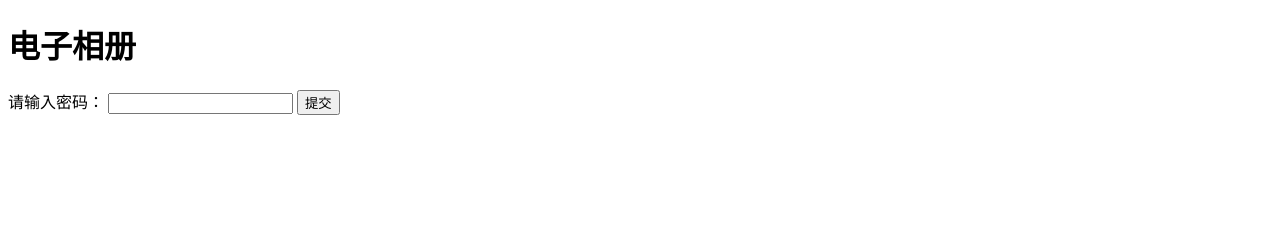
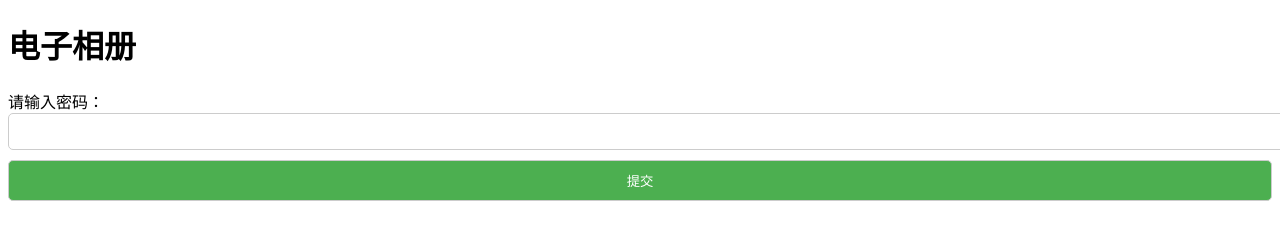
Before and after one commit to DrakeRemory/loveuuu, a plain HTML site: page index.html in a window 1280 px wide. Drawn offline with Linux system fonts and the light colour scheme.

Commit message:
index.html

```diff
--- a/index.html
+++ b/index.html
@@ -3,7 +3,24 @@
 <head>
   <title>电子相册</title>
   <style>
-    /* CSS 样式 */
+    body {
+      font-family: Arial, sans-serif;
+    }
+    form {
+      margin-bottom: 15px;
+    }
+    input[type="password"], input[type="file"], input[type="date"], button {
+      width: 100%;
+      padding: 10px;
+      margin-bottom: 10px;
+      border: 1px solid #ccc;
+      border-radius: 5px;
+    }
+    button {
+      background-color: #4CAF50;
+      color: white;
+      cursor: pointer;
+    }
   </style>
 </head>
 <body>
@@ -12,7 +29,7 @@
   <form id="passwordForm">
     <label for="password">请输入密码：</label>
     <input type="password" id="password" required>
-    <button type="submit">提交</button>
+    <button type="button" onclick="validatePassword()">提交</button>
   </form>
 
   <form id="uploadForm" style="display: none;">
@@ -23,12 +40,17 @@
     <button type="submit">上传</button>
   </form>
 
-  <div id="gallery">
-    <!-- 照片展示区域 -->
-  </div>
+  <div id="gallery"></div>
 
   <script>
-    // JavaScript 代码
+    function validatePassword() {
+      var password = document.getElementById('password').value;
+      if (password === 'your_password') { // 这里替换为您的密码
+        document.getElementById('uploadForm').style.display = 'block'; // 显示上传表单
+      } else {
+        alert('密码错误！'); // 密码错误提示信息，可以替换为其他处理方式，如重新输入密码等。
+      }
+    }
   </script>
 </body>
 </html>
```
